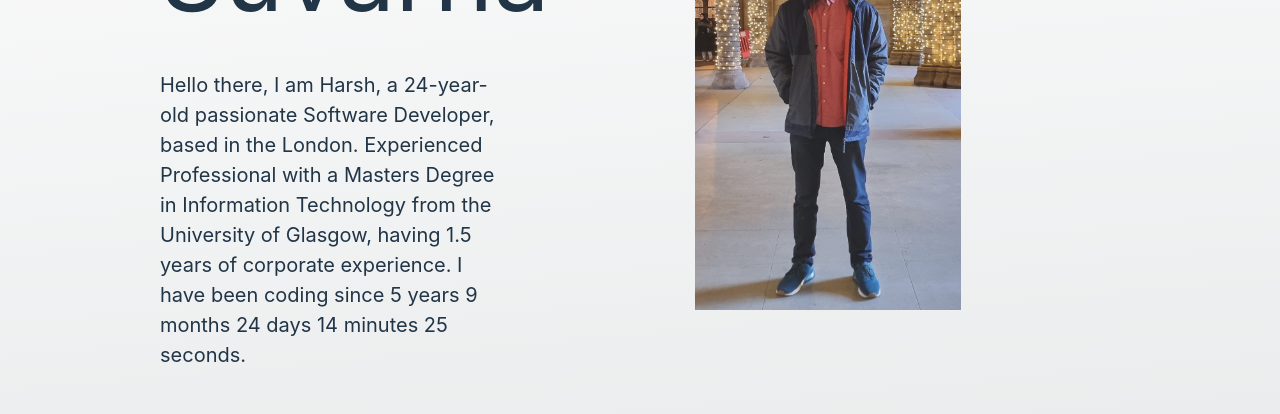
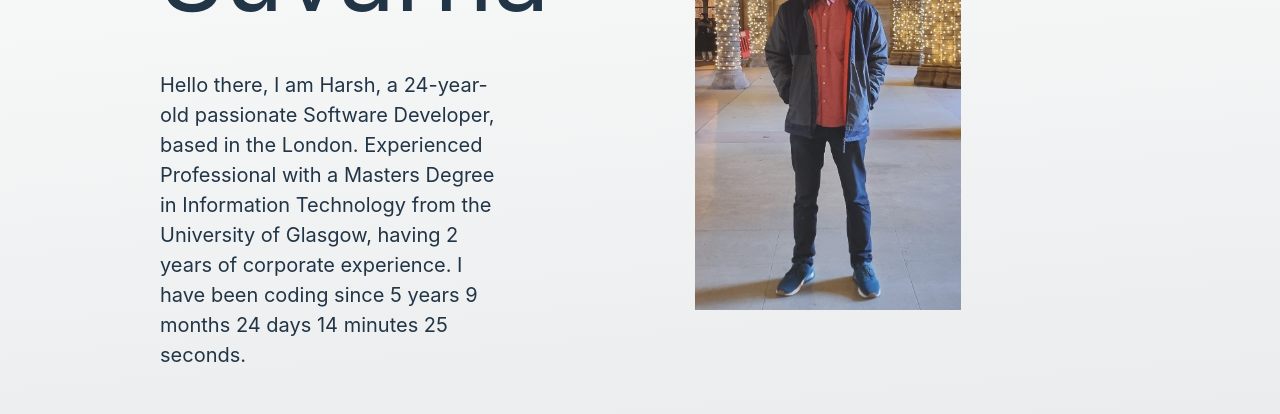
Before and after one commit to HarshSuvarna/portfolio_website, a React (Vite) app: page / in a window 1280 px wide. Shown: the part 386-800 px from the top of the page. Built offline with nearby package versions, Linux system fonts and the light colour scheme.

Commit message:
Life updates

```diff
--- a/contants.js
+++ b/contants.js
@@ -1,6 +1,6 @@
 export const educationAndExperience = [
   {
-    year: "Sep 2023 - Current",
+    year: "Sep 2023 - Aug 2024",
     orgName: "Universtiy of Glasgow",
     role: "MSc. Information Technology",
     image: "/images/UofG_t.jpg",
--- a/src/components/Landing.jsx
+++ b/src/components/Landing.jsx
@@ -70,7 +70,7 @@ function Landing({ reference }) {
         <motion.p variants={item} className="description">
           Hello there, I am Harsh, a 24-year-old passionate Software Developer,
           based in the London. Experienced Professional with a Masters Degree in
-          Information Technology from the University of Glasgow, having 1.5
+          Information Technology from the University of Glasgow, having 2
           years of corporate experience. I have been coding since {year}{" "}
           years {month} months {day}
           &nbsp;days {minutes} minutes {seconds} seconds.
```
